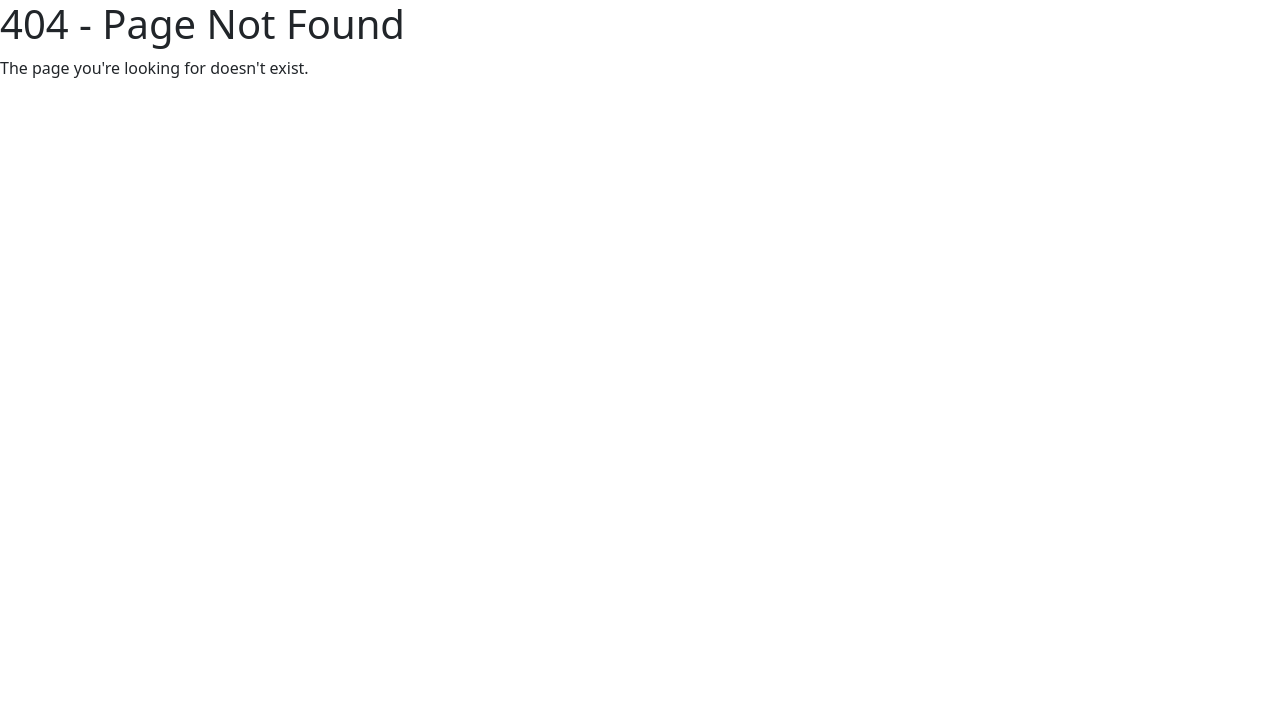
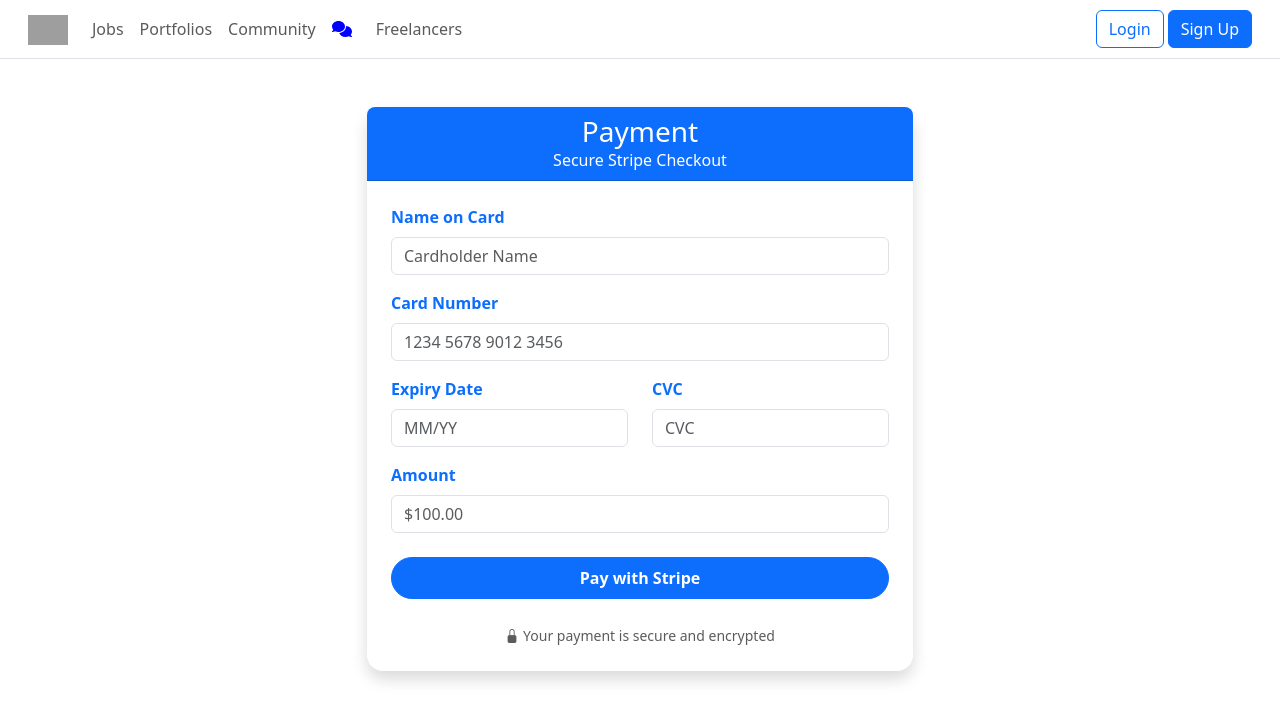
Before and after one commit to Madoona-eng/DevMatch-Front, a React (Create React App) app in the folder devmatch/: page /payment in a window 1280 px wide. Before the commit this address had no page. Shown: the top 720 px of the page. Built offline with nearby package versions, Linux system fonts and the light colour scheme; grey boxes are pictures that could not be loaded.

Commit message:
Finalize add-payment-front changes

```diff
--- a/devmatch/src/App.js
+++ b/devmatch/src/App.js
@@ -25,6 +25,7 @@ import JobApplications from "./pages/JobApplications";
 import ApplicationDetails from "./pages/ApplicationDetails";
 import JobApplication from "./pages/JobApplication";
 import JobApplicationForm from "./pages/JobApplicationForm";
+import PaymentPage from "./pages/PaymentPage";
 
 // Components & Stores
 import { AuthProvider } from "./pages/AuthContext";
@@ -63,6 +64,7 @@ function App() {
           <Route path="/Freelancers" element={<Freelancers />} />
           <Route path="/CompleteFreelancerProfile" element={<CompleteFreelancerProfile />} />
           <Route path="/FreelancerProfile/:id" element={<FreelancerProfile />} />
+          <Route path="/payment" element={<PaymentPage />} />
           <Route path="*" element={<NotFound />} />
         </Routes>
       </div>
--- a/devmatch/src/App.jsx
+++ b/devmatch/src/App.jsx
@@ -25,6 +25,7 @@ import CompleteProfile from "./pages/CompleteProfile";
 import JobApplications from "./pages/JobApplications";
 import ApplicationDetails from "./pages/ApplicationDetails";
 import JobApplication from "./pages/JobApplication";
+import PaymentPage from "./pages/PaymentPage";
 
 // Components & Stores
 import { AuthProvider } from "./pages/AuthContext";
@@ -69,6 +70,7 @@ function App() {
           <Route path="/Freelancers" element={<Freelancers />} />
           <Route path="/CompleteFreelancerProfile" element={<CompleteFreelancerProfile />} />
           <Route path="/FreelancerProfile/:id" element={<FreelancerProfile />} />
+          <Route path="/payment" element={<PaymentPage />} />
           <Route path="*" element={<NotFound />} />
         </Routes>
       </div>
--- /dev/null
+++ b/devmatch/src/pages/PaymentPage.jsx
@@ -0,0 +1,58 @@
+import React from 'react';
+import Navbar from '../components/Navbar';
+import 'bootstrap/dist/css/bootstrap.min.css';
+
+export default function PaymentPage() {
+  return (
+    <>
+      <Navbar />
+      <div className="container py-5">
+        <div className="row justify-content-center">
+          <div className="col-md-8 col-lg-6">
+            <div className="card shadow border-0 rounded-4">
+              <div className="card-header bg-primary text-white text-center rounded-top-4">
+                <h3 className="mb-0">Payment</h3>
+                <p className="mb-0">Secure Stripe Checkout</p>
+              </div>
+              <div className="card-body p-4">
+                <form>
+                  <div className="mb-3">
+                    <label className="form-label fw-semibold text-primary">Name on Card</label>
+                    <input type="text" className="form-control" placeholder="Cardholder Name" required />
+                  </div>
+                  <div className="mb-3">
+                    <label className="form-label fw-semibold text-primary">Card Number</label>
+                    <input type="text" className="form-control" placeholder="1234 5678 9012 3456" required />
+                  </div>
+                  <div className="row">
+                    <div className="col-md-6 mb-3">
+                      <label className="form-label fw-semibold text-primary">Expiry Date</label>
+                      <input type="text" className="form-control" placeholder="MM/YY" required />
+                    </div>
+                    <div className="col-md-6 mb-3">
+                      <label className="form-label fw-semibold text-primary">CVC</label>
+                      <input type="text" className="form-control" placeholder="CVC" required />
+                    </div>
+                  </div>
+                  <div className="mb-4">
+                    <label className="form-label fw-semibold text-primary">Amount</label>
+                    <input type="number" className="form-control" placeholder="$100.00" required min="1" />
+                  </div>
+                  <button type="submit" className="btn btn-primary w-100 py-2 fw-bold rounded-pill">
+                    Pay with Stripe
+                  </button>
+                </form>
+                <div className="text-center mt-4">
+                  <small className="text-muted">
+                    <i className="bi bi-lock-fill me-1"></i>
+                    Your payment is secure and encrypted
+                  </small>
+                </div>
+              </div>
+            </div>
+          </div>
+        </div>
+      </div>
+    </>
+  );
+}
--- a/devmatch/src/store/useAuthStore.jsx
+++ b/devmatch/src/store/useAuthStore.jsx
@@ -109,7 +109,7 @@ export const useAuthStore = create((set, get) => ({
       get().connectSocket();
     } catch (error) {
       set({ authUser: null });
-      localStorage.removeItem("token");
+      // localStorage.removeItem("token"); // <-- Do not remove token on refresh
     } finally {
       set({ isCheckingAuth: false });
     }
```
